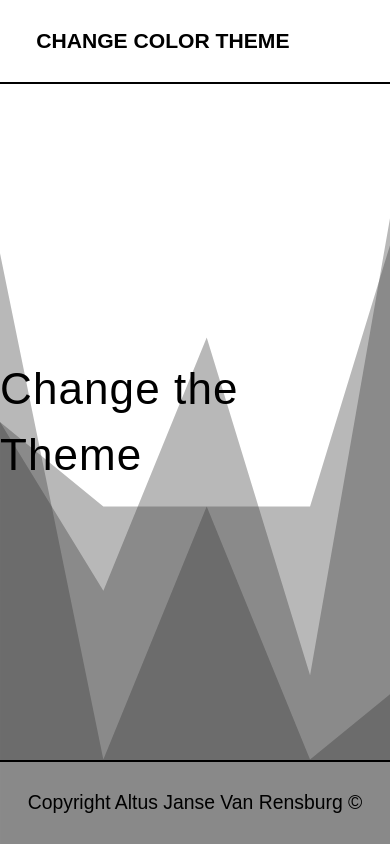
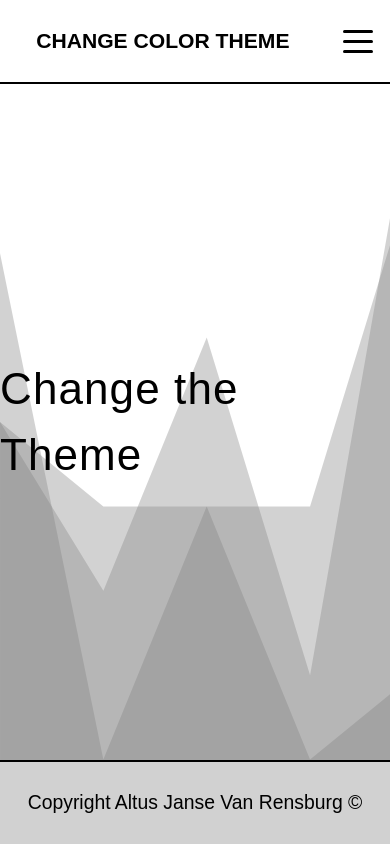
Before and after one commit to AltusJVR/scss_maps, a website built with Parcel: page src/dark.html in a window 390 px wide. Built offline with nearby package versions, Linux system fonts and the light colour scheme; a web font is replaced by a local one.

Commit message:
update navbar styling for mobile

```diff
--- a/src/scss/abstracts/_colors.scss
+++ b/src/scss/abstracts/_colors.scss
@@ -263,12 +263,12 @@ $s-overlay-map:(
   @each $clr, $val in $gray-clr-map {
     --dark-#{$clr}: #{$val};
   }
-  --overlay: rgba(255,255,255,.2);
+  --overlay: rgba(255,255,255,0.5);
 }
 
 .dark-theme-2 {
   @each $clr, $val in $gray-clr-map-rev {
     --dark-#{$clr}: #{$val};
   }
-  --overlay: rgba(0,0,0,.2);
+  --overlay: rgba(0,0,0,0.5);
 }
--- a/src/scss/components/_navbar.scss
+++ b/src/scss/components/_navbar.scss
@@ -68,9 +68,13 @@
     a {
 
       text-align: center;
-
+      border: none;
       width: 100%;
       opacity: 0;
+      &:hover,
+      &:focus {
+        border: none;
+      }
     }
   }
 
--- a/src/scss/pages/_dark.scss
+++ b/src/scss/pages/_dark.scss
@@ -34,6 +34,35 @@ button {
     background-color: var(--overlay);
     transition: background-color 800ms ease-in;
   }
+
+  .line {
+    border-radius: 10px;
+    position: relative;
+    width: 100%;
+    height: 3px;
+    background-color:var(--dark-11);
+    transition: background-color 200ms ease-in;
+  }
+
+  .line::before,
+  .line::after {
+    border-radius: 10px;
+    background-color:var(--dark-11);
+    content: '';
+    position: absolute;
+    left: 0;
+    right: 0;
+    height: 3px;
+    transition:
+    top 250ms ease-in,
+    transform 200ms ease-in;
+  }
+
+  .toggle .line {
+    // transition: background-color 200ms ease-in;
+    background-color: transparent;
+  }
+
   .section {
     display: flex;
     align-items: center;
@@ -114,4 +143,14 @@ button {
     color 100ms ease 50ms;
     color: $heading-clr;
   }
+
+  @media screen and (max-width:678px) {
+    .navbar__links {
+      border: none;
+      background-color: var(--overlay);
+      a {
+        border: none;
+      }
+    }
+  }
 }
```
